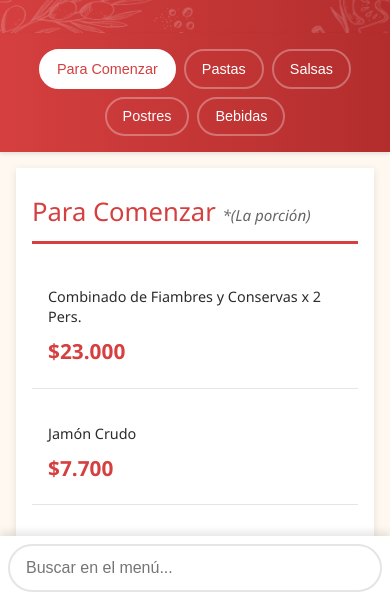
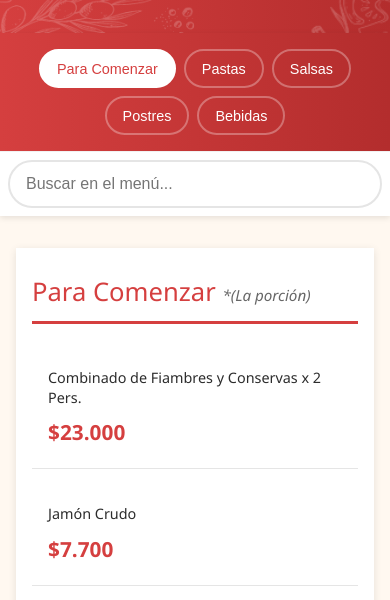
Before and after one commit to xvirs/Menu-Augusto-Pastas, a plain HTML site: page index.html in a window 390 px wide. Shown: the part 244-844 px from the top of the page. Drawn offline with Linux system fonts and the light colour scheme.

Commit message:
Refactor navigation and search layout: implement sticky header for improved accessibility and user experience, and adjust search container positioning for better integration.

```diff
--- a/index.html
+++ b/index.html
@@ -47,6 +47,8 @@
     </div>
 </header>
 
+    <!-- Sticky Navigation and Search Wrapper -->
+    <div class="sticky-header-wrapper">
         <!-- Navigation -->
         <nav class="nav-menu" role="navigation" aria-label="Navegación del menú">
             <button class="nav-btn" data-section="entradas" aria-pressed="false" aria-controls="entradas">Para Comenzar</button>
@@ -55,6 +57,8 @@
             <button class="nav-btn" data-section="postres" aria-pressed="false" aria-controls="postres">Postres</button>
             <button class="nav-btn" data-section="bebidas" aria-pressed="false" aria-controls="bebidas">Bebidas</button>
         </nav>
+        <!-- Search will be inserted here by JavaScript -->
+    </div>
 
     <!-- Main Content -->
     <main class="main-content">
--- a/script.js
+++ b/script.js
@@ -1,55 +1,14 @@
-// ===== KEYBOARD HANDLING - Prevent keyboard from hiding search bar =====
+// ===== KEYBOARD HANDLING - Optimized for mobile =====
 function initKeyboardHandling() {
-    const searchContainer = document.querySelector('.search-container');
     const searchInput = document.getElementById('menuSearch');
-
     if (!searchInput) return;
 
-    // Escuchar cuando el input obtiene focus
+    // Smooth scroll cuando el input obtiene focus
     searchInput.addEventListener('focus', function() {
-        // Pequeño delay para que el teclado aparezca primero
         setTimeout(() => {
-            // Scroll del container de búsqueda a la vista
-            searchContainer.scrollIntoView({ behavior: 'smooth', block: 'end' });
-
-            // También hacer scroll del input
-            searchInput.scrollIntoView({ behavior: 'smooth', block: 'end' });
+            searchInput.scrollIntoView({ behavior: 'smooth', block: 'center' });
         }, 300);
     });
-
-    // Manejo para iOS específicamente
-    if (/iPad|iPhone|iPod/.test(navigator.userAgent)) {
-        // En iOS, el teclado virtual puede cambiar el viewport
-        window.addEventListener('visualViewportChange', () => {
-            if (searchInput === document.activeElement) {
-                searchContainer.scrollIntoView({ behavior: 'smooth', block: 'end' });
-            }
-        });
-
-        // Alternativa: monitorear cambios en el tamaño de la ventana
-        let lastInnerHeight = window.innerHeight;
-        window.addEventListener('resize', () => {
-            const currentHeight = window.innerHeight;
-            // Si la altura cambió, probablemente sea por el teclado
-            if (currentHeight < lastInnerHeight && searchInput === document.activeElement) {
-                setTimeout(() => {
-                    searchContainer.scrollIntoView({ behavior: 'smooth', block: 'end' });
-                }, 100);
-            }
-            lastInnerHeight = currentHeight;
-        });
-    }
-
-    // Android handling
-    if (/Android/.test(navigator.userAgent)) {
-        window.addEventListener('resize', () => {
-            if (searchInput === document.activeElement) {
-                setTimeout(() => {
-                    searchContainer.scrollIntoView({ behavior: 'smooth', block: 'end' });
-                }, 200);
-            }
-        });
-    }
 }
 
 // ===== SEARCH SYSTEM - SIMPLE & ROBUST =====
@@ -88,7 +47,20 @@ class MenuSearch {
             </div>
         `;
 
-        document.body.appendChild(searchContainer);
+        // Insertar dentro del sticky-header-wrapper
+        const stickyWrapper = document.querySelector('.sticky-header-wrapper');
+        if (stickyWrapper) {
+            stickyWrapper.appendChild(searchContainer);
+        } else {
+            // Fallback: insertar después del nav-menu si no existe el wrapper
+            const navMenu = document.querySelector('.nav-menu');
+            if (navMenu && navMenu.parentNode) {
+                navMenu.parentNode.insertBefore(searchContainer, navMenu.nextSibling);
+            } else {
+                document.body.appendChild(searchContainer);
+            }
+        }
+
         this.searchInput = document.getElementById('menuSearch');
         this.clearButton = document.getElementById('clearSearch');
     }
--- a/search-styles.css
+++ b/search-styles.css
@@ -1,14 +1,9 @@
 /* ===== SEARCH STYLES ===== */
 .search-container {
-    position: fixed;
-    bottom: env(safe-area-inset-bottom, 0);
-    left: 0;
-    right: 0;
     background-color: white;
-    box-shadow: 0 -4px 8px rgba(0, 0, 0, 0.1);
     padding: 1rem;
-    padding-bottom: calc(1rem + env(safe-area-inset-bottom, 0));
-    z-index: 9999;
+    width: 100%;
+    border-top: 1px solid rgba(0, 0, 0, 0.05);
 }
 
 .search-wrapper {
@@ -26,6 +21,8 @@
     outline: none;
     transition: border-color 0.3s ease, box-shadow 0.3s ease;
     background-color: white;
+    /* Prevenir zoom automático en iOS */
+    font-size: max(16px, 1.05rem);
 }
 
 .search-input:focus {
@@ -57,19 +54,16 @@
 }
 
 /* ===== HIGHLIGHT STYLES ===== */
-/* El highlight solo resalta el span, no toda la línea */
 .highlight {
     background-color: #ffeb3b;
     padding: 2px 2px;
     border-radius: 2px;
     font-weight: 600;
     color: inherit;
-    /* No añadimos padding vertical para evitar saltos de línea */
     display: inline;
     white-space: normal;
 }
 
-/* Aseguramos que el item-name conserve su flujo normal */
 .item-name {
     display: block;
     word-break: break-word;
@@ -79,7 +73,6 @@
     hyphens: manual;
 }
 
-/* La descripción se mantiene intacta */
 .item-description {
     display: block;
     font-size: 0.85rem;
@@ -105,11 +98,10 @@
 @media (max-width: 768px) {
     .search-container {
         padding: 0.75rem 0.5rem;
-        padding-bottom: max(0.75rem, calc(0.5rem + env(safe-area-inset-bottom)));
     }
 
     .search-input {
-        font-size: 1rem;
+        font-size: 16px;
         padding: 0.9rem 2.8rem 0.9rem 1rem;
     }
 
@@ -130,14 +122,11 @@
 @media (max-width: 480px) {
     .search-container {
         padding: 0.5rem 0.5rem;
-        padding-bottom: max(0.5rem, calc(0.5rem + env(safe-area-inset-bottom)));
     }
 
     .search-input {
-        font-size: 1rem;
+        font-size: 16px;
         padding: 0.8rem 2.6rem 0.8rem 1rem;
-        /* Evitar zoom automático en iOS */
-        font-size: 16px;
     }
 
     .clear-search {
@@ -153,41 +142,12 @@
     }
 }
 
-/* iOS Safe Area - Específico para iPhones con notch */
+/* ===== MOBILE OPTIMIZATIONS ===== */
 @supports (-webkit-touch-callout: none) {
-    .search-container {
-        position: fixed;
-        bottom: env(safe-area-inset-bottom, 0);
-        padding: 1rem 1rem;
-        padding-bottom: calc(1rem + env(safe-area-inset-bottom, 0));
-        /* Asegurar que el container no sea movido por el teclado */
-        -webkit-user-select: none;
-        user-select: none;
-    }
-
     .search-input {
-        /* Prevenir zoom automático en iOS cuando font-size < 16px */
+        /* Prevenir zoom automático en iOS */
         font-size: 16px;
-        /* Permitir que scrollee si es necesario */
         -webkit-appearance: none;
         appearance: none;
     }
 }
-
-/* Android Safe Area */
-@media (max-width: 480px) and (orientation: portrait) {
-    .search-container {
-        /* En Android, el teclado virtual reduce el viewport height */
-        bottom: env(safe-area-inset-bottom, 0);
-        z-index: 9999;
-    }
-}
-
-/* Viewport meta para controlar el comportamiento del teclado */
-@supports (width: 100vw) {
-    .search-container {
-        width: 100vw;
-        left: 0;
-        right: auto;
-    }
-}
--- a/styles.css
+++ b/styles.css
@@ -115,6 +115,19 @@ body {
     display: block;
 }
 
+/* Sticky Header Wrapper */
+.sticky-header-wrapper {
+    position: sticky;
+    top: 0;
+    z-index: 1000;
+    background: white;
+    box-shadow: 0 2px 8px rgba(0, 0, 0, 0.1);
+    /* Forzar aceleración por hardware */
+    transform: translateZ(0);
+    -webkit-transform: translateZ(0);
+    will-change: transform;
+}
+
 /* Navigation */
 .nav-menu {
     display: flex;
@@ -123,10 +136,8 @@ body {
     gap: 0.5rem;
     padding: 1.5rem 1rem;
     background: var(--gradient-red);
-    box-shadow: 0 2px 4px rgba(0, 0, 0, 0.1);
-    position: sticky;
-    top: 0;
-    z-index: 100;
+    box-shadow: none;
+    width: 100%;
 }
 
 .nav-btn {
@@ -163,7 +174,7 @@ body {
 .main-content {
     max-width: 900px;
     margin: 0 auto 2rem;
-    padding: 0 1rem 6rem 1rem;
+    padding: 1rem 1rem 2rem 1rem;
 }
 
 .menu-section {
@@ -173,7 +184,7 @@ body {
     padding: 2rem;
     box-shadow: 0 2px 8px rgba(0, 0, 0, 0.1);
     margin-bottom: 2rem;
-    scroll-margin-top: 100px;
+    scroll-margin-top: 150px;
 }
 
 @keyframes fadeIn {
@@ -340,12 +351,12 @@ body {
     background-color: var(--text-dark);
     color: white;
     text-align: center;
-    padding: 2rem 1rem 6rem 1rem;
-    margin-top: 3rem;
+    padding: 1.5rem 1rem;
+    margin-top: 2rem;
 }
 
 .footer p {
-    margin: 0.5rem 0;
+    margin: 0.3rem 0;
     font-size: 0.9rem;
 }
 
@@ -355,7 +366,9 @@ body {
         font-size: 1.6rem;
     }
 
-
+    .sticky-header-wrapper {
+        box-shadow: 0 2px 6px rgba(0, 0, 0, 0.1);
+    }
 
     .nav-menu {
         padding: 1rem 0.5rem;
@@ -373,6 +386,7 @@ body {
     .menu-section {
         padding: 1.5rem 1rem;
         border-radius: 0;
+        scroll-margin-top: 140px;
     }
 
     .section-title {
@@ -433,6 +447,10 @@ body {
         font-size: 0.9rem;
     }
 
+    .menu-section {
+        scroll-margin-top: 130px;
+    }
+
     .section-title {
         font-size: 1.6rem;
     }
@@ -446,9 +464,24 @@ body {
     }
 }
 
+/* iOS Safari Optimizations */
+@supports (-webkit-touch-callout: none) {
+    .sticky-header-wrapper {
+        /* Forzar posicionamiento sticky en Safari */
+        position: -webkit-sticky;
+        position: sticky;
+        -webkit-backface-visibility: hidden;
+        backface-visibility: hidden;
+    }
+}
+
 /* Print */
 @media print {
     .nav-menu {
+        display: none;
+    }
+
+    .search-container {
         display: none;
     }
 
```
Lines whose indentation alone changed are shown as unchanged.
